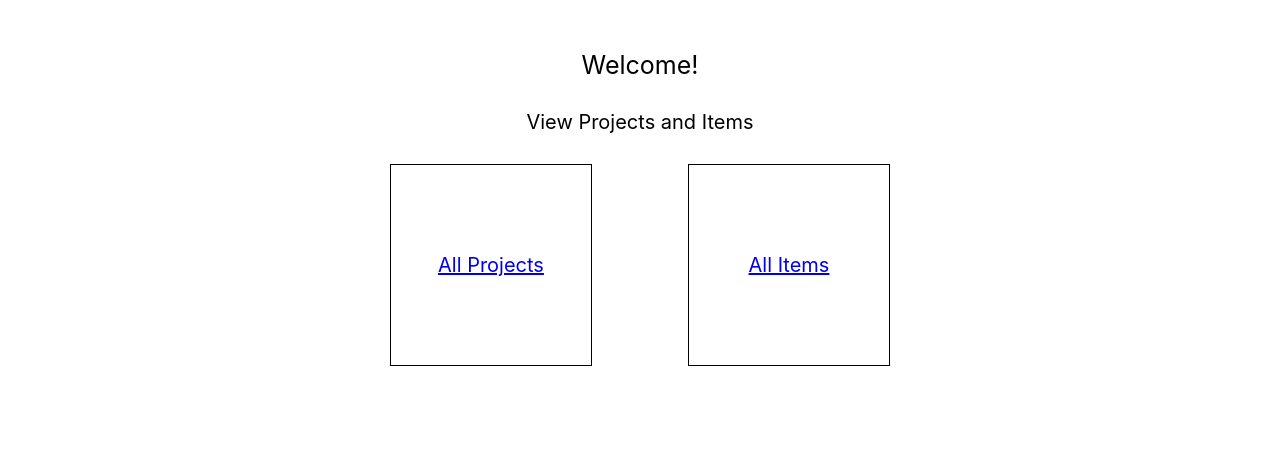
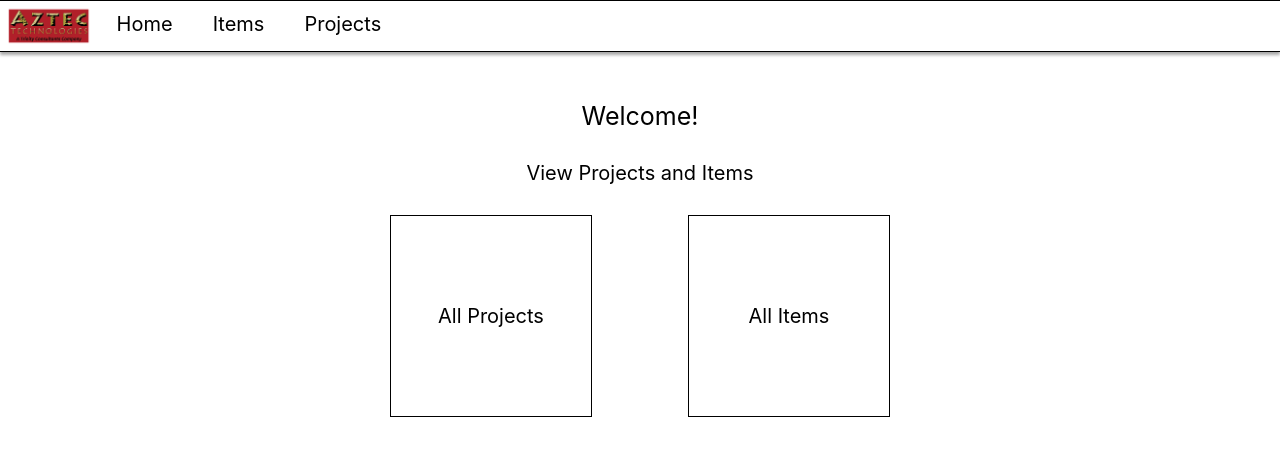
Before and after one commit to BunaAndy/inventory-app-fe, a React (Create React App) app: page / in a window 1280 px wide. Shown: the top 456 px of the page. Built offline with nearby package versions, Linux system fonts and the light colour scheme.

Commit message:
Added Navbar to project

```diff
--- a/src/App.js
+++ b/src/App.js
@@ -2,12 +2,14 @@ import './App.css';
 import Home from "./pages/Home";
 import { BrowserRouter, Route, Routes } from 'react-router-dom';
 import { QueryClient, QueryClientProvider } from 'react-query'
+import Navbar from './components/NavBar';
 
 function App() {
     const queryClient = new QueryClient()
     return (
         <QueryClientProvider client={queryClient}>
             <BrowserRouter>
+                <Navbar/>
                 <div className='pageWrapper'>
                     <Routes>
                         <Route index element={<Home />} />
--- /dev/null
+++ b/src/components/NavBar.css
@@ -0,0 +1,52 @@
+.navbar {
+    z-index: 50;
+    box-shadow: 0px 3px 3px #a8a8a8;
+    border-top: 1px solid black;
+    border-bottom: 1px solid black;
+    height: 50px;
+    width: 100%;
+    justify-content: left;
+    display: flex;
+    flex-direction: row;
+    position: fixed;
+    background-color: white;
+}
+
+.navbarWrapper {
+    height: 51px;
+}
+
+.menuButton {
+    width: fit-content;
+    height: 45px;
+    display: flex;
+    justify-content: center;
+    flex-direction: column;
+    margin-left: 20px;
+    margin-right: 20px;
+    font-size: 20px;
+}
+
+a:link {
+    text-decoration: none;
+    color: black;
+}
+
+a:visited {
+    text-decoration: none;
+    color: black;
+}
+
+
+a:hover {
+    text-decoration: none;
+}
+
+
+a:active {
+    text-decoration: none;
+}
+
+.logo {
+    height: 50px;
+}
--- /dev/null
+++ b/src/components/NavBar.js
@@ -0,0 +1,24 @@
+import './NavBar.css';
+import logo from '../resources/aztec-logo.png';
+import { Link } from 'react-router-dom';
+
+function Navbar() {
+    return (
+        <div className='navbarWrapper'>
+            <div className="navbar">
+                <Link to='/'><img src={logo} className='logo'></img></Link>
+                <div className='menuButton'>
+                    <Link to='/'>Home</Link>
+                </div>
+                <div className='menuButton'>
+                    <Link to="/">Items</Link>
+                </div>
+                <div className='menuButton'>
+                    <Link to="/">Projects</Link>
+                </div>
+            </div>
+        </div>
+    )
+}
+
+export default Navbar
```
Also changed, not shown: src/resources/aztec-logo.png (added).
